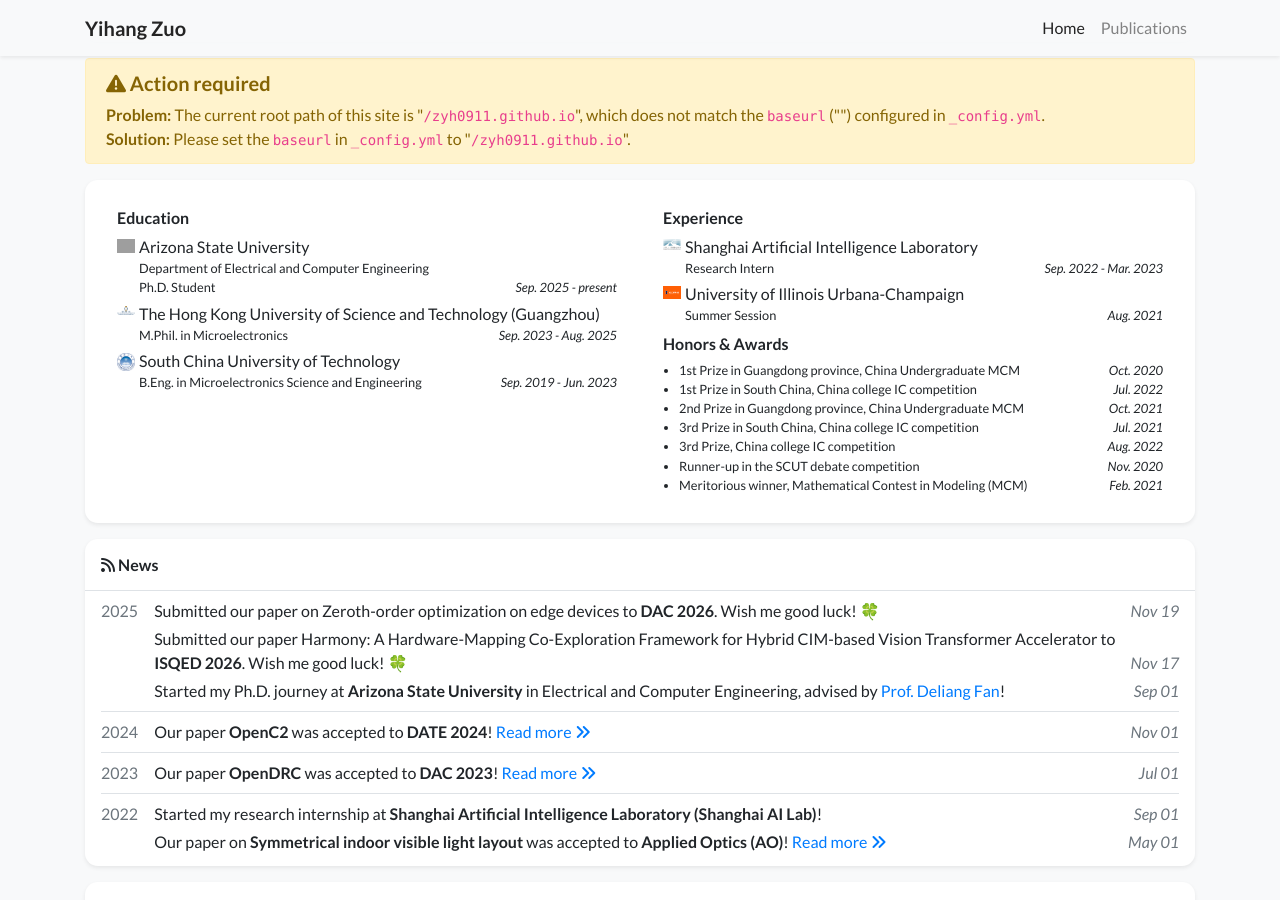
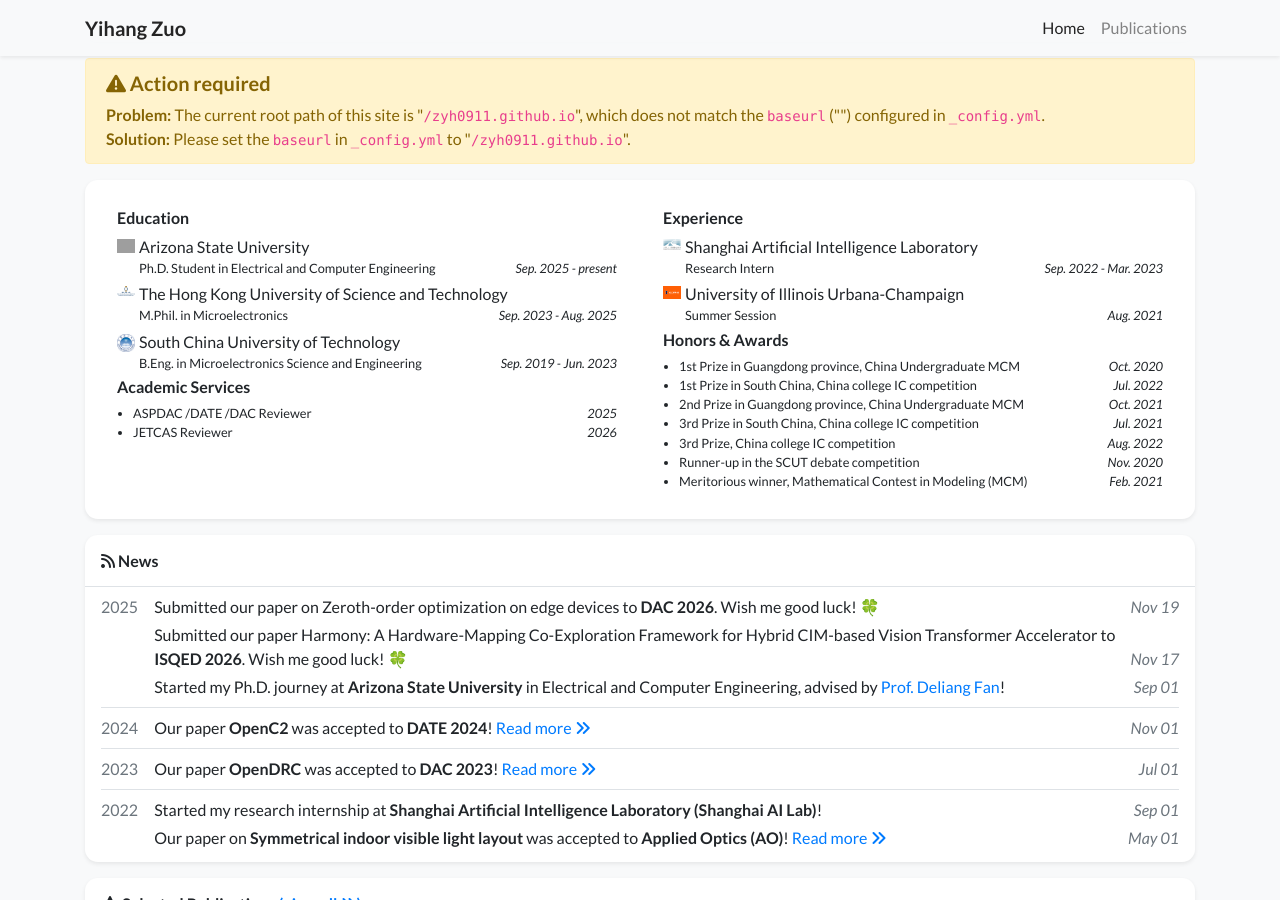
Before and after one commit to zyh0911/zyh0911.github.io, a Jekyll site: the page built from index.html, in a window 1280 px wide and 900 px high, scrolled down 481 px. Built offline with Jekyll 4.4.1, drawn with Linux system fonts in a browser that asks for light colours; nearby versions of some CDN libraries; a style sheet for code colours, icons or effects is not loaded; grey boxes are pictures that could not be loaded.

Commit message:
delete sb

```diff
--- a/_data/authors.yml
+++ b/_data/authors.yml
@@ -27,6 +27,3 @@
 
 "Kunming Shao":
   url: https://kunmingshao.github.io/
-
-"Toby Jia-jun Li":
-  url: https://toby.li/
--- a/_data/profile.yml
+++ b/_data/profile.yml
@@ -35,11 +35,10 @@
 education:
 - name: Arizona State University
   logo: /assets/images/photos/ASU-logo.png
-  position: >-
-    Department of Electrical and Computer Engineering <br/>
-    Ph.D. Student
+  position: Ph.D. Student in Electrical and Computer Engineering
+
   date: Sep. 2025 - present
-- name: The Hong Kong University of Science and Technology (Guangzhou)
+- name: The Hong Kong University of Science and Technology
   logo: /assets/images/photos/hkust-gz_logo.png
   position: M.Phil. in Microelectronics
   date: Sep. 2023 - Aug. 2025
@@ -47,6 +46,12 @@
   logo: /assets/images/photos/scut_logo.jpg
   position: B.Eng. in Microelectronics Science and Engineering
   date: Sep. 2019 - Jun. 2023
+
+academic_services:
+- name: ASPDAC /DATE /DAC Reviewer
+  date: 2025
+- name: JETCAS Reviewer
+  date: 2026
 
 experience:
 - name: Shanghai Artificial Intelligence Laboratory
--- a/_includes/widgets/experience_card.html
+++ b/_includes/widgets/experience_card.html
@@ -3,8 +3,9 @@
         <div class="card border-0 shadow-sm bg-white">
             <div class="card-body p-4">
                 <div class="row" data-masonry='{"percentPosition": true }'>
-                    {% if site.data.profile.education %}
+                    {% if site.data.profile.education or site.data.profile.academic_services %}
                     <div class="col-md-6">
+                        {% if site.data.profile.education %}
                         <div class="mx-2 my-1">
                             <h6>Education</h6>
                             <ul class="list-unstyled mb-1">
@@ -23,11 +24,28 @@
                                 {% endfor %}
                             </ul>
                         </div>
+                        {% endif %}
+                        {% if site.data.profile.academic_services %}
+                        <div class="mx-2 my-1">
+                            <h6>Academic Services</h6>
+                            <ul class="list small pl-3 mb-1">
+                                {% for item in site.data.profile.academic_services %}
+                                <li>
+                                    <div class="d-flex">
+                                        <div>{{ item.name }}</div>
+                                        <div class="ml-auto mt-auto no-break"><em>{{ item.date }}</em></div>
+                                    </div>
+                                </li>
+                                {% endfor %}
+                            </ul>
+                        </div>
+                        {% endif %}
                     </div>
                     {% endif %}
 
-                    {% if site.data.profile.experience %}
+                    {% if site.data.profile.experience or site.data.profile.awards %}
                     <div class="col-md-6">
+                        {% if site.data.profile.experience %}
                         <div class="mx-2 my-1">
                             <h6>Experience</h6>
                             <ul class="list-unstyled mb-1">
@@ -46,11 +64,8 @@
                                 {% endfor %}
                             </ul>
                         </div>
-                    </div>
-                    {% endif %}
-
-                    {% if site.data.profile.awards %}
-                    <div class="col-md-6">
+                        {% endif %}
+                        {% if site.data.profile.awards %}
                         <div class="mx-2 my-1">
                             <h6>Honors & Awards</h6>
                             <ul class="list small pl-3 mb-1">
@@ -64,6 +79,7 @@
                                 {% endfor %}
                             </ul>
                         </div>
+                        {% endif %}
                     </div>
                     {% endif %}
 
```
Also changed, not shown: _publications/2025/SpatialBalancing2025.md (+2 -2 lines), _publications/2025/Vistoria2025.md (+2 -2 lines).
